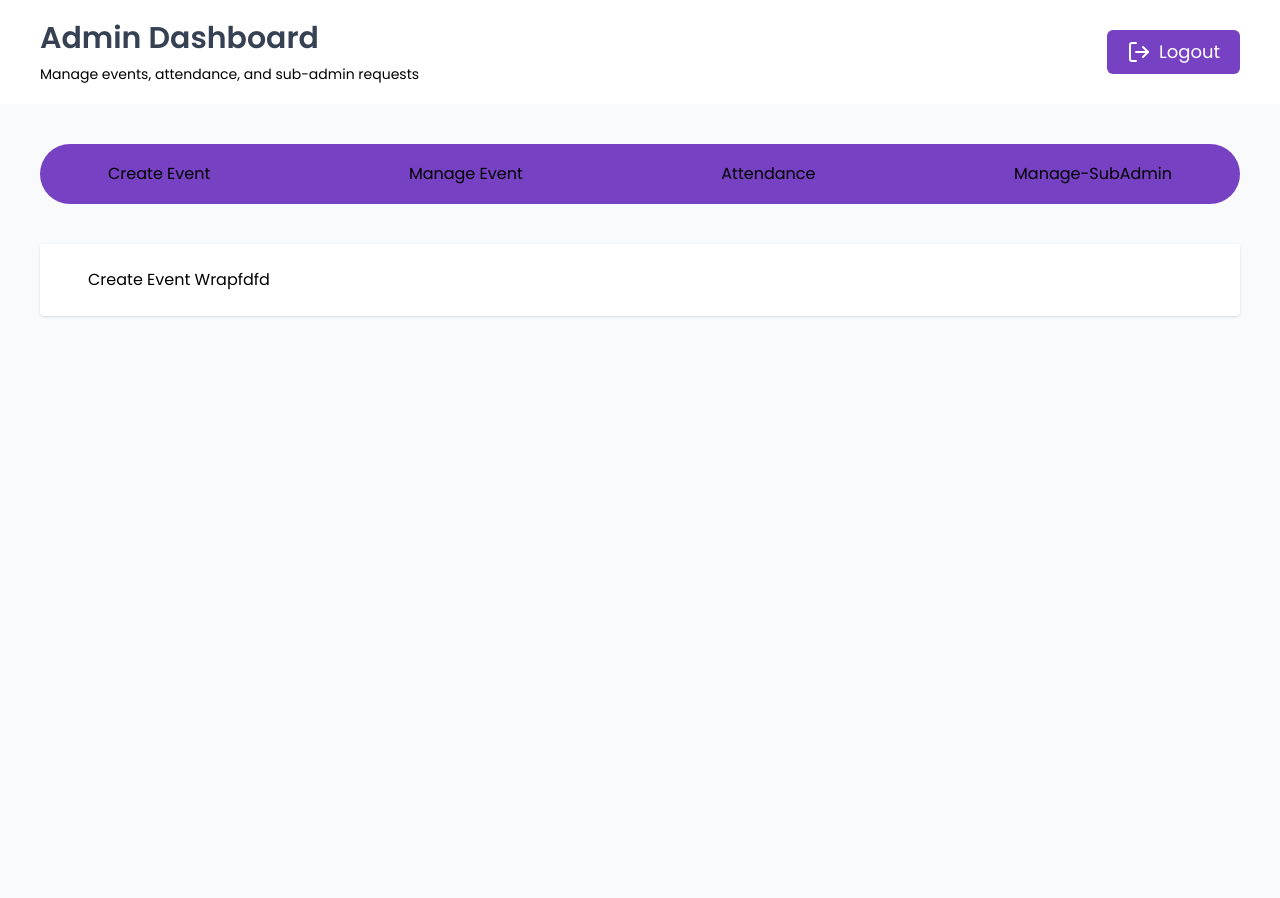
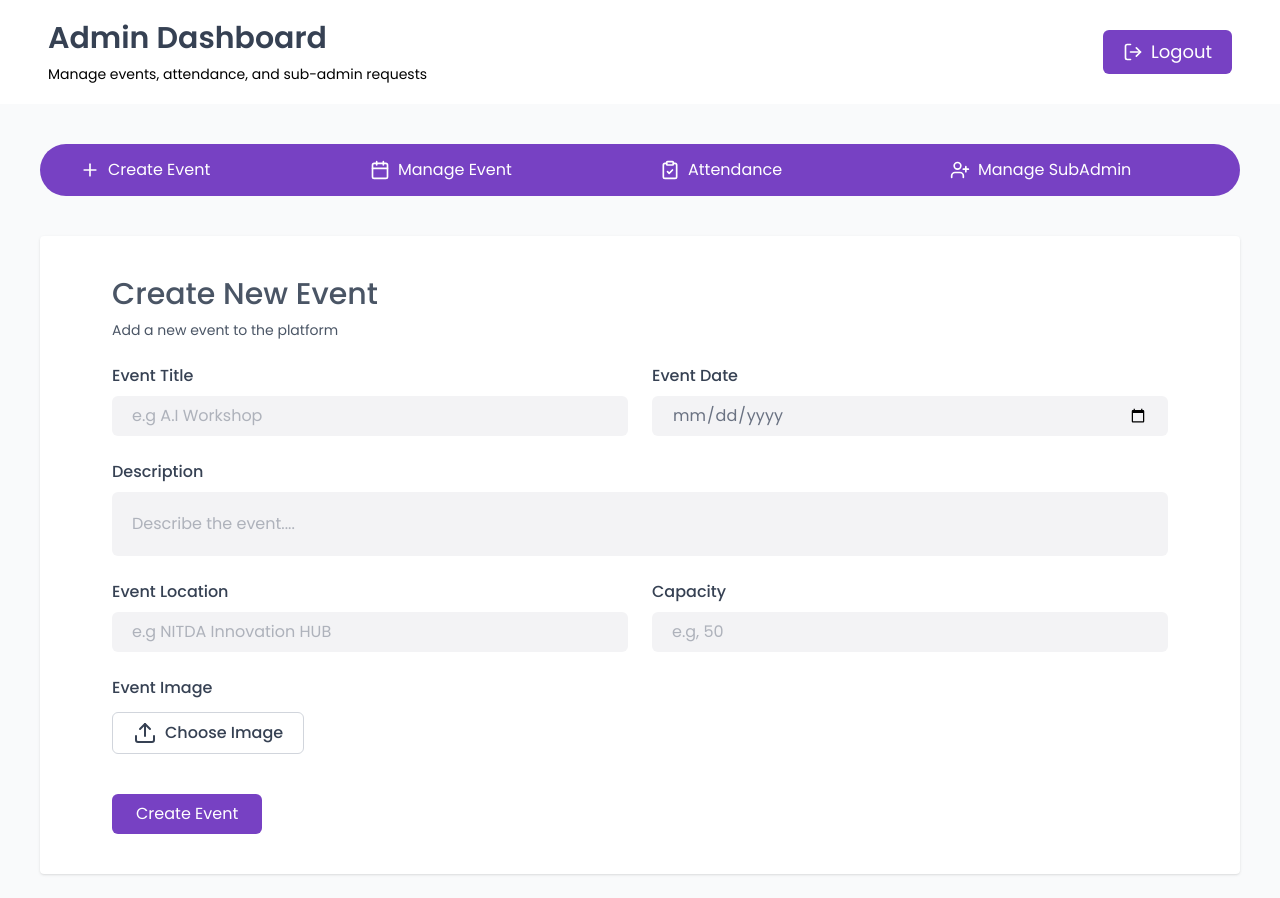
Before and after one commit to MartinsOmens/nitda-project, a React (Vite) app: page /dashboard/create-event in a window 1280 px wide. Before the commit the page ends 800 px from the top, so only its background shows below. Built offline with nearby package versions, Linux system fonts and the light colour scheme.

Commit message:
finished building the create-event nav section of the Admin Dashboard

```diff
--- a/src/components/AdminDashboard.jsx
+++ b/src/components/AdminDashboard.jsx
@@ -1,11 +1,51 @@
-import { LogOut } from "lucide-react";
+import { LogOut, Plus, Calendar, ClipboardCheck, UserPlus} from "lucide-react";
 import { Link, Outlet } from "react-router-dom";
+
+// Reusable NavLink component
+
+const NavLinkButton = ({ to, label, Icon }) => (
+  <Link
+    to={to}
+    className="w-full flex items-center text-center gap-2 bg-transparent text-white px-5 py-1.5 rounded-full cursor-pointer hover:bg-white hover:text-black"
+  >
+    <Icon className="w-5 h-5" />
+    <span>{label}</span>
+  </Link>
+);
+
+
+const LogoutButton = ({ onLogout }) => (
+  <button
+    className="flex items-center gap-2 text-white bg-[#7741C3] px-5 py-2 rounded-md"
+    onClick={onLogout}
+  >
+    <LogOut className="w-5 h-5" />
+    <p className="text-lg">Logout</p>
+  </button>
+);
+
 export default function AdminDashboard() {
+  // Define the navigation links
+  const navLinks = [
+    { to: "create-event", label: "Create Event", icon: Plus },
+    { to: "manage-event", label: "Manage Event", icon: Calendar },
+    { to: "attendance", label: "Attendance", icon: ClipboardCheck },
+    { to: "manage-subadmin", label: "Manage SubAdmin", icon: UserPlus },
+  ];
+
+  const handleLogout = () => {
+    // Your logout logic goes here
+    console.log("Logged out");
+  };
+
   return (
-    <div className="w-full h-screen">
-      <div className="bg-white px-10 py-5 flex items-center justify-between">
+    <div className="w-full mb-6">
+
+      {/* Header Section */}
+      <div className=" bg-white px-12 py-5 mx-auto flex items-center justify-between flex-wrap sm:flex-nowrap">
+
         <div className="flex flex-col gap-2">
-          <h2 className="text-3xl font-semibold text-gray-700">
+          <h2 className="text-3xl font-semibold text-gray-700 ">
             Admin Dashboard
           </h2>
           <p className="text-sm">
@@ -13,44 +53,18 @@ export default function AdminDashboard() {
           </p>
         </div>
 
-        <button className="flex items-center gap-2 text-white bg-[#7741C3] px-5 py-2 rounded-md">
-          <LogOut />
-          <p className="text-lg">Logout</p>
-        </button>
+        {/* Logout Button */}
+        <LogoutButton onLogout={handleLogout} />
       </div>
 
-      {/* --------LINKS TO EVENTS */}
-
-      <nav className="w-full max-w-[1200px] flex items-center justify-between mx-auto bg-[#7741C3] my-10 px-12 py-3 rounded-full">
-        <Link
-          to="create-event"
-          className="bg-transparent px-5 py-1.5 rounded-full cursor-pointer hover:bg-white"
-        >
-          Create Event
-        </Link>
-
-        <Link
-          to="manage-event"
-          className="bg-transparent px-5 py-1.5 rounded-full cursor-pointer hover:bg-white"
-        >
-          Manage Event
-        </Link>
-
-        <Link
-          to="attendance"
-          className="bg-transparent px-5 py-1.5 rounded-full cursor-pointer hover:bg-white"
-        >
-          Attendance
-        </Link>
-
-        <Link
-          to="manage-subadmin"
-          className="bg-transparent px-5 py-1.5 rounded-full cursor-pointer hover:bg-white"
-        >
-          Manage-SubAdmin
-        </Link>
+      {/* Navigation Links */}
+      <nav className="w-full max-w-[1200px] flex items-center mx-auto text-center bg-[#7741C3] my-10 px-5 py-2 rounded-full flex-wrap sm:flex-nowrap">
+        {navLinks.map(({ to, label, icon: Icon }) => (
+          <NavLinkButton key={to} to={to} label={label} Icon = {Icon}/>
+        ))}
       </nav>
 
+      {/* Main Content */}
       <main className="w-full max-w-[1200px] mx-auto bg-white rounded shadow px-12 py-6">
         <Outlet />
       </main>
--- a/src/components/pages/CreateEvent.jsx
+++ b/src/components/pages/CreateEvent.jsx
@@ -1,13 +1,109 @@
-
-import React from 'react'
+import { Upload } from "lucide-react";
 
 const CreateEvent = () => {
   return (
+    <div className="w-full px-6 py-4">
+      <div className="flex flex-col gap-2 mb-6">
+        <h1 className="text-3xl font-medium text-gray-600">Create New Event</h1>
+        <p className="text-sm text-gray-600">Add a new event to the platform</p>
+      </div>
 
-    <div>
-      <h1>Create Event Wrapfdfd</h1>
+      {/*------- Form Section --------------- */}
+
+      <div className="w-full flex flex-col gap-6">
+
+        <div className="flex flex-col sm:flex-row gap-6">
+          {/* Event Title */}
+          <div className="flex flex-col gap-2 w-full sm:w-1/2">
+            <label htmlFor="event-title" className="font-medium text-gray-700">
+              Event Title
+            </label>
+            <input
+              type="text"
+              id="event-title"
+              placeholder="e.g A.I Workshop"
+              className="bg-[#F3F3F5] w-full px-5 py-2 text-gray-500 rounded-md focus:outline-none focus:ring-2 focus:ring-[#7741C3] transition-all duration-300"
+            />
+          </div>
+
+          {/* Event Date */}
+          <div className="flex flex-col gap-2 w-full sm:w-1/2">
+            <label htmlFor="event-date" className="font-medium text-gray-700">
+              Event Date
+            </label>
+            <input
+              type="date"
+              id="event-date"
+              className="bg-[#F3F3F5] w-full text-gray-500 px-5 py-2 rounded-md focus:outline-none focus:ring-2 focus:ring-[#7741C3] transition-all duration-300"
+            />
+          </div>
+
+        </div>
+
+        {/* Event Description */}
+        <div className="flex flex-col gap-2 w-full">
+          <label
+            htmlFor="event-description"
+            className="font-medium text-gray-700"
+          >
+            Description
+          </label>
+          <input
+            type="text"
+            id="event-description"
+            placeholder="Describe the event...."
+            className="bg-[#F3F3F5] w-full p-5 text-gray-500 rounded-md focus:outline-none focus:ring-2 focus:ring-[#7741C3] transition-all duration-300"
+
+          />
+        </div>
+
+       <div className="flex flex-col sm:flex-row gap-6">
+         {/* Event Location */}
+        <div className="flex flex-col gap-2 w-full sm:w-1/2">
+          <label htmlFor="event-location" className="font-medium text-gray-700">
+            Event Location
+          </label>
+          <input
+            type="text"
+            id="event-location"
+            placeholder="e.g NITDA Innovation HUB"
+            className="bg-[#F3F3F5] w-full text-gray-500 px-5 py-2 rounded-md focus:outline-none focus:ring-2 focus:ring-[#7741C3] transition-all duration-300"
+          />
+        </div>
+
+         {/* Event Capacity*/}
+        <div className="flex flex-col gap-2 w-full sm:w-1/2">
+          <label htmlFor="event-capacity" className="font-medium text-gray-700">
+            Capacity
+          </label>
+          <input
+            type="text"
+            id="event-capacity"
+            placeholder="e.g, 50"
+            className="bg-[#F3F3F5] w-full text-gray-500 px-5 py-2 rounded-md focus:outline-none focus:ring-2 focus:ring-[#7741C3] transition-all duration-300"
+          />
+        </div>
+
+       </div>
+
+        {/* Create Event */}
+       <div>
+        <p className="font-medium text-gray-700 mb-3">Event Image</p>
+            <button className="flex items-center gap-2 text-gray-700 font-medium border border-gray-300 px-5 py-2 rounded-md cursor-pointer">
+                <Upload/>
+                Choose Image
+            </button>
+       </div>
+        {/* Submit Button */}
+        <div className="mt-4">
+          <button className="w-full sm:w-auto bg-[#7741C3] text-white py-2 px-6 rounded-md cursor-pointer hover:bg-[#5a32a3]">
+            Create Event
+          </button>
+        </div>
+
+      </div>
     </div>
-  )
-}
+  );
+};
 
-export default CreateEvent
+export default CreateEvent;
```
